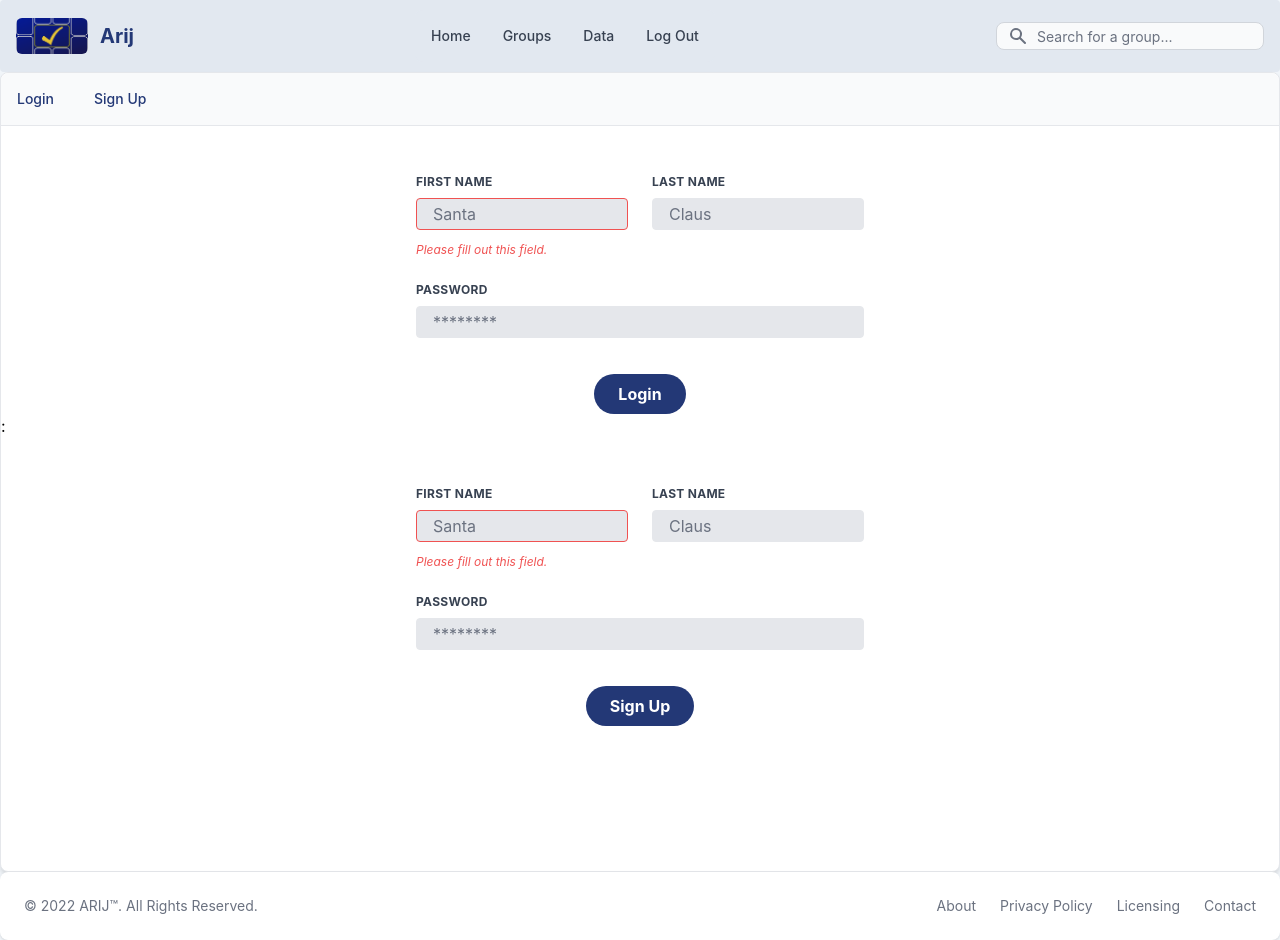
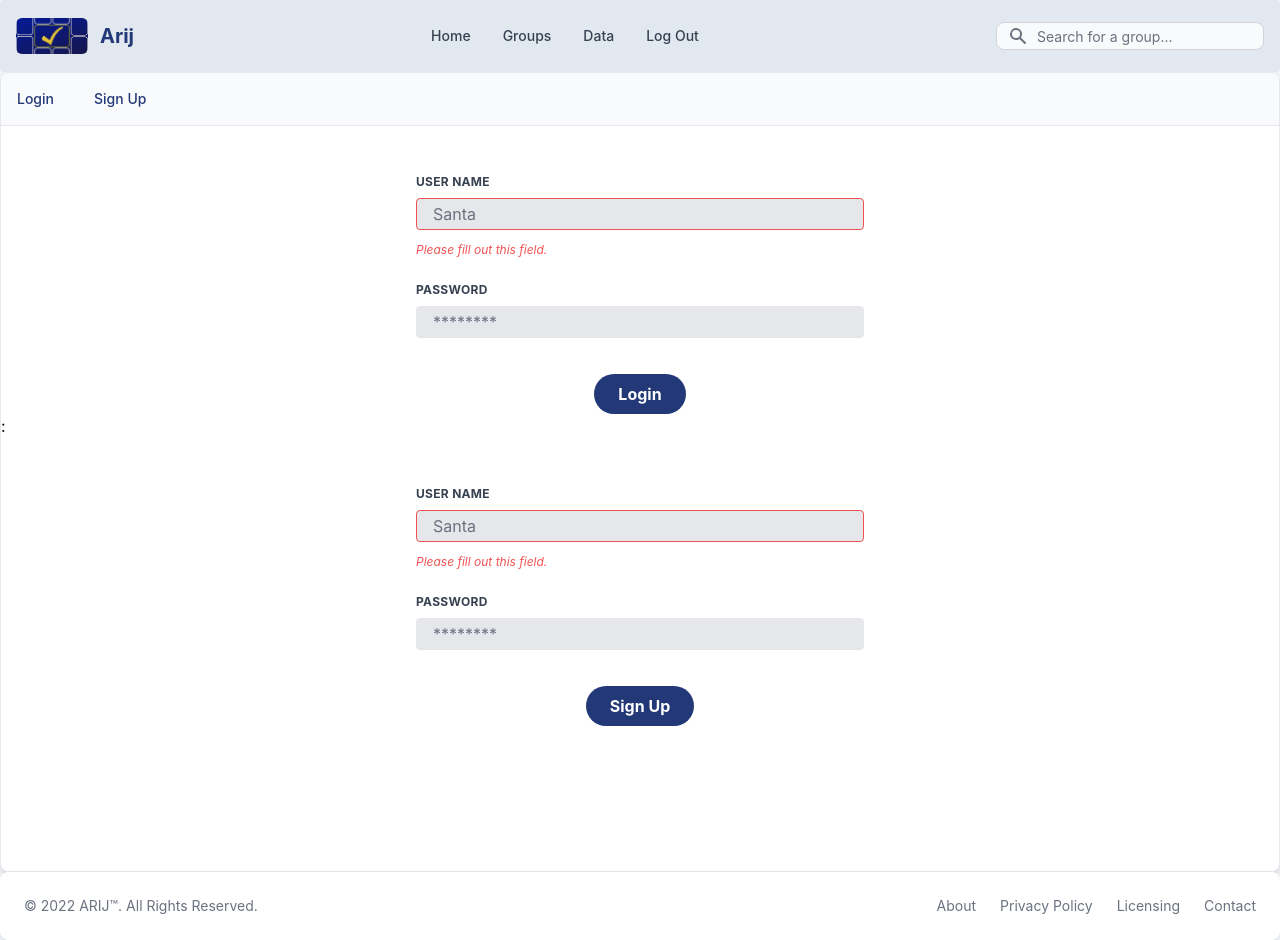
Before and after one commit to Jstelzl/arij, a React (Create React App) app in the folder client/: page / in a window 1280 px wide. Built offline with nearby package versions, Linux system fonts and the light colour scheme.

Commit message:
made username input longer, deleted last name input, changed titles

```diff
--- a/client/src/components/Login/index.js
+++ b/client/src/components/Login/index.js
@@ -31,18 +31,12 @@ function Login() {
         {/* Login Form Tab */}
         <form className=" max-w-md mx-auto my-auto " id="login" role="tabpanel" aria-labelledby="login-tab">
           <div className="flex flex-wrap -mx-3 mb-6 my-12">
-            <div className="w-full md:w-1/2 px-3 mb-6 md:mb-0">
+            <div className="w-full px-3 mb-6 md:mb-0">
               <label className="block uppercase tracking-wide text-gray-700 text-xs font-bold mb-2" for="grid-first-name">
-                First Name
+                User Name
               </label>
               <input className="appearance-none block w-full bg-gray-200 text-gray-700 border border-red-500 rounded py-3 px-4 mb-3 leading-tight focus:outline-none focus:bg-white" id="grid-first-name" type="text" placeholder="Santa" />
               <p className="text-red-500 text-xs italic">Please fill out this field.</p>
-            </div>
-            <div className="w-full md:w-1/2 px-3">
-              <label className="block uppercase tracking-wide text-gray-700 text-xs font-bold mb-2" for="grid-last-name">
-                Last Name
-              </label>
-              <input className="appearance-none block w-full bg-gray-200 text-gray-700 border border-gray-200 rounded py-3 px-4 leading-tight focus:outline-none focus:bg-white focus:border-gray-500" id="grid-last-name" type="text" placeholder="Claus" />
             </div>
           </div>
           <div className="flex flex-wrap -mx-3 mb-6">
@@ -66,18 +60,12 @@ function Login() {
         :
         <form className="max-w-md mx-auto my-auto " role="tabpanel" id="signup" aria-labelledby="signup-tab">
           <div className="flex flex-wrap -mx-3 mb-6 my-12">
-            <div className="w-full md:w-1/2 px-3 mb-6 md:mb-0">
+            <div className="w-full px-3 mb-6 md:mb-0">
               <label className="block uppercase tracking-wide text-gray-700 text-xs font-bold mb-2" for="grid-first-name">
-                First Name
+                User Name
               </label>
               <input className="appearance-none block w-full bg-gray-200 text-gray-700 border border-red-500 rounded py-3 px-4 mb-3 leading-tight focus:outline-none focus:bg-white" id="grid-first-name" type="text" placeholder="Santa" />
               <p className="text-red-500 text-xs italic">Please fill out this field.</p>
-            </div>
-            <div className="w-full md:w-1/2 px-3">
-              <label className="block uppercase tracking-wide text-gray-700 text-xs font-bold mb-2" for="grid-last-name">
-                Last Name
-              </label>
-              <input className="appearance-none block w-full bg-gray-200 text-gray-700 border border-gray-200 rounded py-3 px-4 leading-tight focus:outline-none focus:bg-white focus:border-gray-500" id="grid-last-name" type="text" placeholder="Claus" />
             </div>
           </div>
           <div className="flex flex-wrap -mx-3 mb-6">
@@ -98,14 +86,6 @@ function Login() {
             </button>
           </div>
         </form>
-
-        {/* Login Form Tab */}
-
-        {/* End Login Form Tab */}
-
-        {/* SignUp form Tab */}
-
-        {/* End SignUp form Tab */}
       </div>
     </div>
 
```
